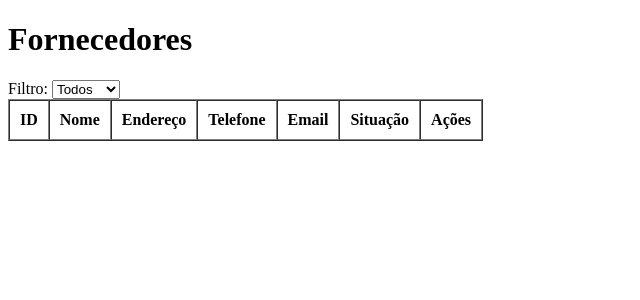
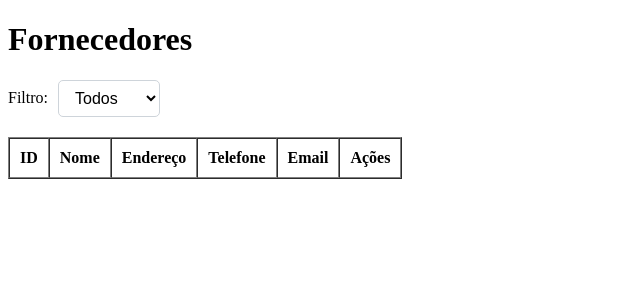
Before and after one commit to Arthurlmr2004/estoquemais, a PHP site: template pages/mostrar_fornecedores.php in a window 1280 px wide. Shown: the top 300 px of the page, without its empty margins (0-640 px from the left). Run offline with PHP 8.4, Linux system fonts and the light colour scheme; the template is opened without the code that fills it, so the values that code supplies are empty; the visitor is signed in with stand-in values (Sample User, id 1).

Commit message:
Alterações em quase todos os arquivos

```diff
--- a/pages/mostrar_fornecedores.php
+++ b/pages/mostrar_fornecedores.php
@@ -149,6 +149,48 @@ $fornecedores = $stmt->fetchAll(PDO::FETCH_ASSOC);
             /* Vermelho claro para inativo */
             font-weight: bold;
         }
+
+        .filtro-container {
+            display: flex;
+            align-items: center;
+            /* Alinha os itens verticalmente */
+            margin-bottom: 20px;
+            /* Adiciona margem inferior */
+        }
+
+        .filtro-container label {
+            margin-right: 10px;
+            /* Adiciona margem direita ao label */
+        }
+
+        .filtro-container select {
+            padding: 8px 12px;
+            /* Espaçamento interno */
+            font-size: 16px;
+            /* Tamanho da fonte */
+            border: 1px solid #ced4da;
+            /* Borda cinza claro */
+            border-radius: 5px;
+            /* Cantos arredondados */
+            background-color: #fff;
+            /* Posição da seta */
+            background-size: 16px 12px;
+            /* Tamanho da seta */
+        }
+
+        .filtro-container select:focus {
+            outline: none;
+            /* Remove o contorno ao focar */
+            box-shadow: 0 0 0 0.2rem rgba(0, 123, 255, 0.25);
+            /* Sombra ao focar */
+        }
+
+        .filtro-container select option {
+            background-color: #fff;
+            /* Cor de fundo das opções */
+            color: #343a40;
+            /* Cor do texto das opções */
+        }
     </style>
 </head>
 
@@ -156,10 +198,9 @@ $fornecedores = $stmt->fetchAll(PDO::FETCH_ASSOC);
     <h1>Fornecedores</h1>
 
     <!-- Filtro -->
-    <div>
+    <div class="filtro-container">
         <label for="situacao">Filtro:</label>
-        <select id="situacao"
-            onchange="window.location.href='?page=mostrar_fornecedores&situacao=' + this.value;">
+        <select id="situacao" onchange="window.location.href='?page=mostrar_fornecedores&situacao=' + this.value;">
             <option value="todos" <?php echo ($situacaoFiltro === 'todos') ? 'selected' : ''; ?>>Todos</option>
             <option value="ativo" <?php echo ($situacaoFiltro === 'ativo') ? 'selected' : ''; ?>>Ativos</option>
             <option value="inativo" <?php echo ($situacaoFiltro === 'inativo') ? 'selected' : ''; ?>>Inativos</option>
@@ -175,7 +216,6 @@ $fornecedores = $stmt->fetchAll(PDO::FETCH_ASSOC);
                 <th>Endereço</th>
                 <th>Telefone</th>
                 <th>Email</th>
-                <th>Situação</th>
                 <th>Ações</th>
             </tr>
         </thead>
@@ -187,9 +227,6 @@ $fornecedores = $stmt->fetchAll(PDO::FETCH_ASSOC);
                     <td><?php echo $fornecedor['endereco']; ?></td>
                     <td><?php echo $fornecedor['telefone']; ?></td>
                     <td><?php echo $fornecedor['email']; ?></td>
-                    <td class="situacao-<?php echo $fornecedor['situacao']; ?>">
-                        <?php echo $fornecedor['situacao']; ?>
-                    </td>
                     <td>
                         <?php if ($fornecedor['situacao'] === 'ativo'): ?>
                             <a href="#"
```
